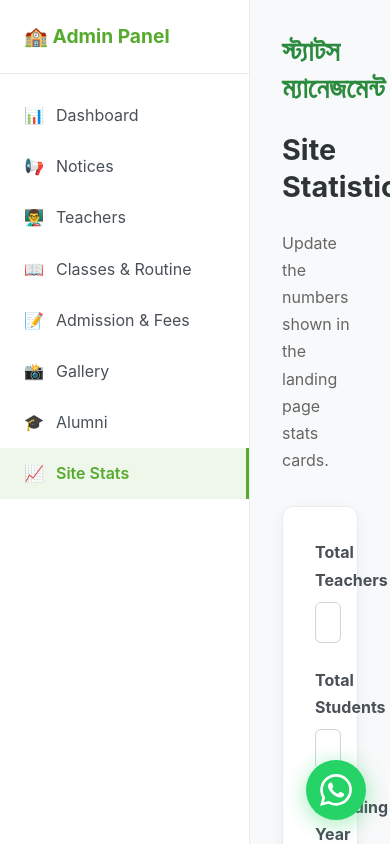
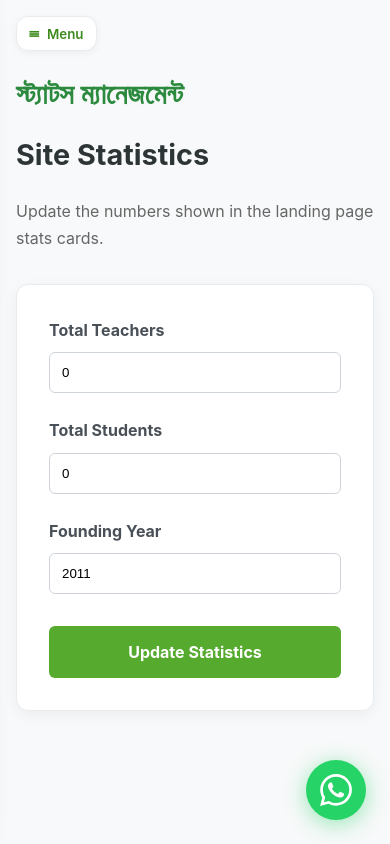
Before and after one commit to mostafa9153/SSN-website, a Next.js app: page /admin/stats in a window 390 px wide. Shown: the top 844 px of the page. Built offline with nearby package versions, Linux system fonts and the light colour scheme; no server answers.

Commit message:
UI: Make Admin Panel completely mobile friendly with off-canvas sidebar

```diff
--- a/src/app/admin/layout.js
+++ b/src/app/admin/layout.js
@@ -1,9 +1,11 @@
 'use client';
 import Link from 'next/link';
 import { usePathname } from 'next/navigation';
+import { useState } from 'react';
 
 export default function AdminLayout({ children }) {
   const pathname = usePathname();
+  const [sidebarOpen, setSidebarOpen] = useState(false);
 
   // Do not show sidebar on the login page
   if (pathname === '/admin/login') {
@@ -27,18 +29,33 @@ export default function AdminLayout({ children }) {
   };
 
   return (
-    <div style={{ display: 'flex', minHeight: '100vh', background: '#f8f9fa', fontFamily: "Inter, sans-serif" }}>
+    <div className="admin-layout">
+      {/* Sidebar Overlay for Mobile */}
+      <div
+        className={`admin-overlay ${sidebarOpen ? 'open' : ''}`}
+        onClick={() => setSidebarOpen(false)}
+      ></div>
+
       {/* Sidebar */}
-      <aside style={{ width: '250px', background: '#ffffff', borderRight: '1px solid #e9ecef', display: 'flex', flexDirection: 'column' }}>
-        <div style={{ padding: '1.5rem', borderBottom: '1px solid #e9ecef' }}>
+      <aside className={`admin-sidebar ${sidebarOpen ? 'open' : ''}`}>
+        <div style={{ padding: '1.5rem', borderBottom: '1px solid #e9ecef', display: 'flex', justifyContent: 'space-between', alignItems: 'center' }}>
           <h2 style={{ fontSize: '1.2rem', color: '#56ab2f', margin: 0 }}>🏫 Admin Panel</h2>
+          {/* Close button for mobile inside sidebar */}
+          <button
+            className="admin-hamburger"
+            style={{ display: sidebarOpen ? 'flex' : 'none', margin: 0, padding: '0.2rem 0.5rem' }}
+            onClick={() => setSidebarOpen(false)}
+          >
+            ✕
+          </button>
         </div>
 
-        <nav style={{ flex: 1, padding: '1rem 0' }}>
+        <nav style={{ flex: 1, padding: '1rem 0', overflowY: 'auto' }}>
           {navItems.map((item) => (
             <Link
               key={item.path}
               href={item.path}
+              onClick={() => setSidebarOpen(false)}
               style={{
                 display: 'flex',
                 alignItems: 'center',
@@ -68,7 +85,15 @@ export default function AdminLayout({ children }) {
       </aside>
 
       {/* Main Content */}
-      <main style={{ flex: 1, padding: '2rem', overflowY: 'auto' }}>
+      <main className="admin-main">
+        {/* Mobile Hamburger Button */}
+        <button
+          className="admin-hamburger"
+          onClick={() => setSidebarOpen(true)}
+        >
+          <span>☰</span> Menu
+        </button>
+
         <div style={{ maxWidth: '1000px', margin: '0 auto' }}>
           {children}
         </div>
--- a/src/app/globals.css
+++ b/src/app/globals.css
@@ -1079,6 +1079,102 @@ p { font-size: 1rem; }
 .bg-white { background: white; }
 .bg-light-green { background: linear-gradient(180deg, rgba(86,171,47,0.03), rgba(86,171,47,0.08)); }
 
+/* --- Admin Panel Layout --- */
+.admin-layout {
+  display: flex;
+  min-height: 100vh;
+  background: #f8f9fa;
+  font-family: 'Inter', sans-serif;
+  position: relative;
+}
+
+.admin-sidebar {
+  width: 250px;
+  background: #ffffff;
+  border-right: 1px solid #e9ecef;
+  display: flex;
+  flex-direction: column;
+  transition: transform 0.3s ease;
+  z-index: 1000;
+}
+
+.admin-main {
+  flex: 1;
+  padding: 2rem;
+  overflow-y: auto;
+  width: 100%;
+}
+
+.admin-hamburger {
+  display: none;
+  background: white;
+  border: 1px solid #e9ecef;
+  border-radius: var(--radius-sm);
+  padding: 0.5rem 0.75rem;
+  cursor: pointer;
+  margin-bottom: 1.5rem;
+  align-items: center;
+  gap: 0.5rem;
+  font-weight: 600;
+  color: var(--primary-dark);
+  box-shadow: 0 2px 8px rgba(0,0,0,0.05);
+}
+
+.admin-overlay {
+  display: none;
+  position: fixed;
+  inset: 0;
+  background: rgba(0, 0, 0, 0.5);
+  z-index: 999;
+  backdrop-filter: blur(4px);
+}
+
+/* Mobile Admin */
+@media (max-width: 768px) {
+  .admin-layout {
+    flex-direction: column;
+  }
+
+  .admin-sidebar {
+    position: fixed;
+    top: 0;
+    left: -280px;
+    height: 100vh;
+    width: 260px;
+    box-shadow: 5px 0 25px rgba(0,0,0,0.1);
+  }
+
+  .admin-sidebar.open {
+    left: 0;
+    transform: translateX(0);
+  }
+
+  .admin-main {
+    padding: 1rem;
+    overflow-x: hidden;
+  }
+
+  .admin-hamburger {
+    display: flex;
+  }
+
+  .admin-overlay.open {
+    display: block;
+  }
+
+  /* Make forms and tables responsive inside admin */
+  .admin-main table {
+    display: block;
+    overflow-x: auto;
+    white-space: nowrap;
+    width: 100%;
+  }
+
+  .admin-main .stat-card {
+    min-width: 100%;
+  }
+}
+
 /* --- Responsive --- */
 @media (max-width: 480px) {
   html { font-size: 16px; }
```
